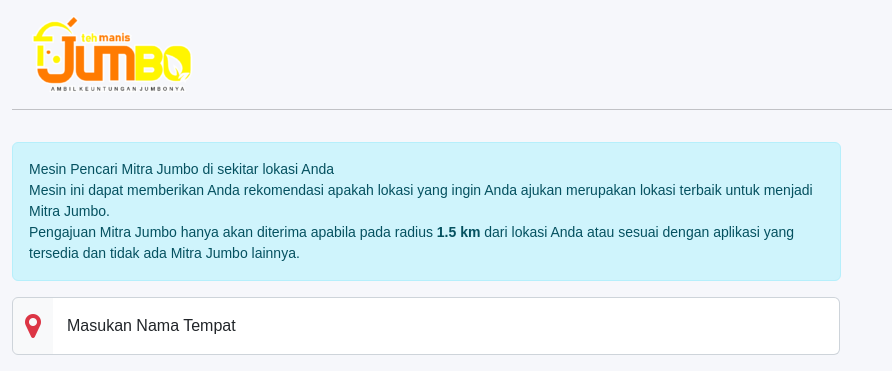
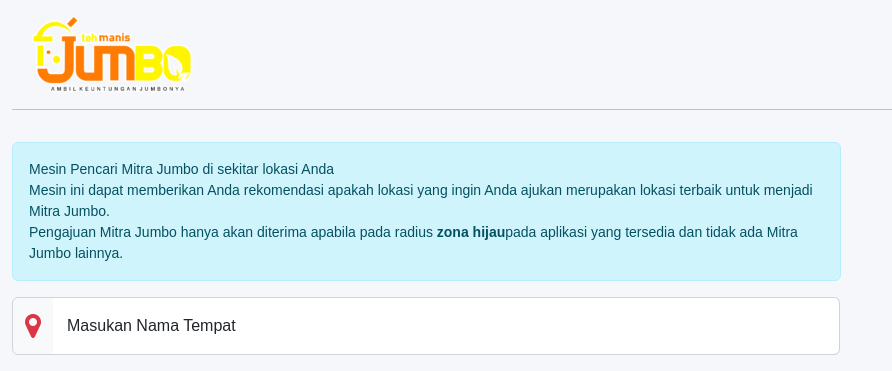
Before and after one commit to Fahmi36/gerai, a CodeIgniter app: page /database/ in a window 1280 px wide. Shown: the top 371 px of the page, without its empty margins (0-892 px from the left). Run offline with CodeIgniter, Linux system fonts and the light colour scheme; some libraries are stand-ins or nearby versions.

Commit message:
update text zonasi hijau gerai

```diff
--- a/application/views/gerai.php
+++ b/application/views/gerai.php
@@ -175,7 +175,7 @@
             <div class="alert alert-info mt-3 fs-14" role="alert">
                Mesin Pencari Mitra Jumbo di sekitar lokasi Anda<br>
                Mesin ini dapat memberikan Anda rekomendasi apakah lokasi yang ingin Anda ajukan merupakan lokasi terbaik untuk menjadi Mitra Jumbo.<br>
-               Pengajuan Mitra Jumbo hanya akan diterima apabila pada radius <strong>1.5 km</strong> dari lokasi Anda atau sesuai dengan aplikasi yang tersedia dan tidak ada Mitra Jumbo lainnya.
+               Pengajuan Mitra Jumbo hanya akan diterima apabila pada radius <strong>zona hijau</strong>pada aplikasi yang tersedia dan tidak ada Mitra Jumbo lainnya.
             </div>
             <div class="input-group ">
                <span class="input-group-text bg-light"><i class="fa fa-map-marker text-danger fs-3"></i></span>
```
